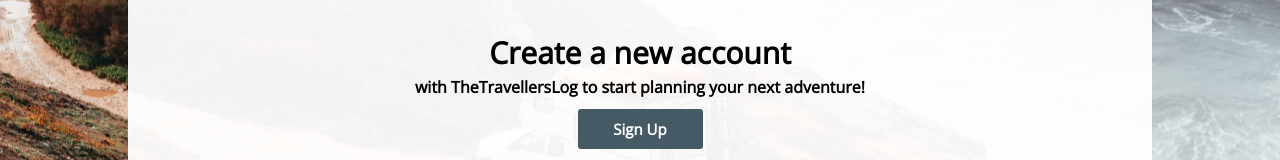
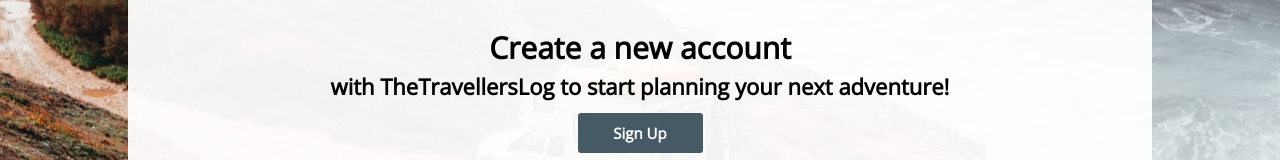
Before and after one commit to ChanWinnie/project-theTravellersLog, a React (Create React App) app in the folder client/: page / in a window 1280 px wide. Shown: the part 304-464 px from the top of the page. Built offline with nearby package versions, Linux system fonts and the light colour scheme; no server answers; a web font is replaced by a local one.

Commit message:
global styles added

```diff
--- a/client/src/GlobalStyles.js
+++ b/client/src/GlobalStyles.js
@@ -66,6 +66,11 @@
         font-size: 30px;
     }
 
+    h3 {
+        font-size: 22px;
+    }
+
+
     h2,
     h3,
     h4,
```
